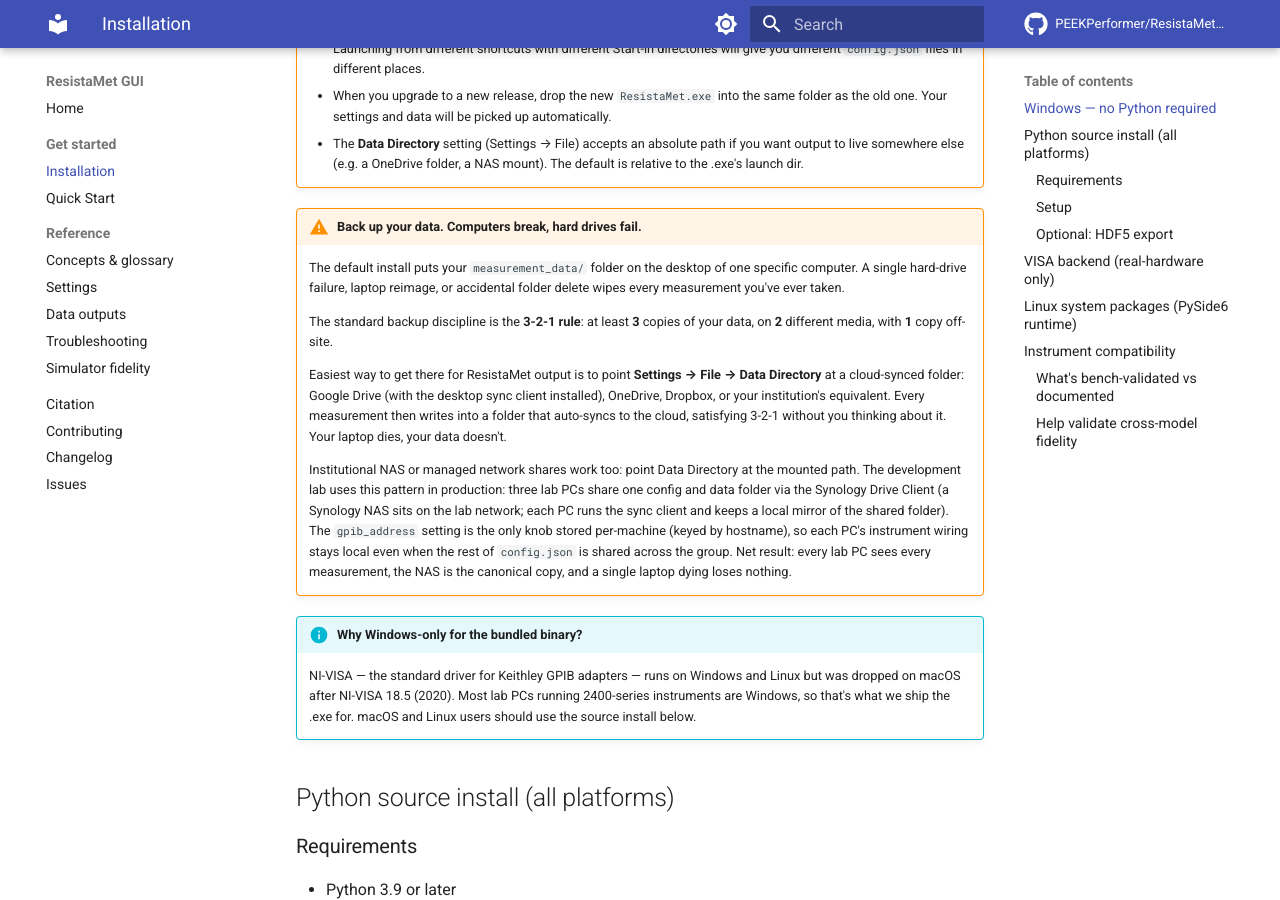
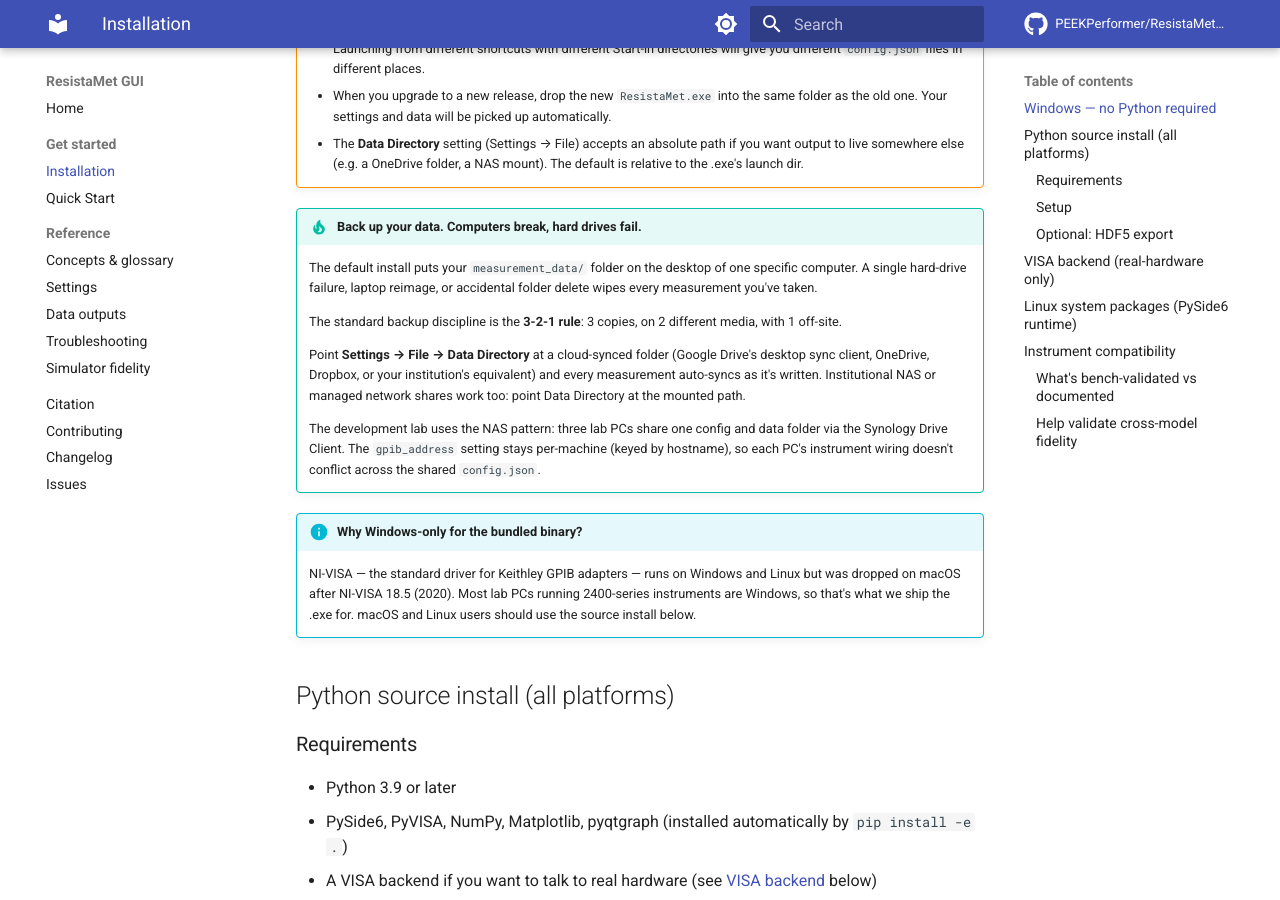
Before and after one commit to PEEKPerformer/ResistaMet-GUI, an MkDocs documentation site: the page built from docs/installation.md, in a window 1280 px wide and 900 px high, scrolled down 957 px. Built offline with MkDocs 1.6.1 and Material for MkDocs 9.7.7, drawn with Linux system fonts in a browser that asks for light colours; comment, search, counter and statistics services are not loaded.

Commit message:
docs(installation): demote backup block to !!! tip, trim Synology prose
Two consecutive !!! warning admonitions made both feel less important.
The backup block is advice, not a fault condition, so !!! tip is the
right register and renders green to break the visual stack. Synology
paragraph cut from 4 sentences to 2 (dropped the over-selling
"net result" line and the NAS-network-topology explainer).

```diff
--- a/docs/installation.md
+++ b/docs/installation.md
@@ -30,14 +30,14 @@ The `.exe` is built by GitHub Actions on every tag push (see [`build.yml`](https
     - When you upgrade to a new release, drop the new `ResistaMet.exe` into the same folder as the old one. Your settings and data will be picked up automatically.
     - The **Data Directory** setting (Settings → File) accepts an absolute path if you want output to live somewhere else (e.g. a OneDrive folder, a NAS mount). The default is relative to the .exe's launch dir.
 
-!!! warning "Back up your data. Computers break, hard drives fail."
-    The default install puts your `measurement_data/` folder on the desktop of one specific computer. A single hard-drive failure, laptop reimage, or accidental folder delete wipes every measurement you've ever taken.
+!!! tip "Back up your data. Computers break, hard drives fail."
+    The default install puts your `measurement_data/` folder on the desktop of one specific computer. A single hard-drive failure, laptop reimage, or accidental folder delete wipes every measurement you've taken.
 
-    The standard backup discipline is the **3-2-1 rule**: at least **3** copies of your data, on **2** different media, with **1** copy off-site.
+    The standard backup discipline is the **3-2-1 rule**: 3 copies, on 2 different media, with 1 off-site.
 
-    Easiest way to get there for ResistaMet output is to point **Settings → File → Data Directory** at a cloud-synced folder: Google Drive (with the desktop sync client installed), OneDrive, Dropbox, or your institution's equivalent. Every measurement then writes into a folder that auto-syncs to the cloud, satisfying 3-2-1 without you thinking about it. Your laptop dies, your data doesn't.
+    Point **Settings → File → Data Directory** at a cloud-synced folder (Google Drive's desktop sync client, OneDrive, Dropbox, or your institution's equivalent) and every measurement auto-syncs as it's written. Institutional NAS or managed network shares work too: point Data Directory at the mounted path.
 
-    Institutional NAS or managed network shares work too: point Data Directory at the mounted path. The development lab uses this pattern in production: three lab PCs share one config and data folder via the Synology Drive Client (a Synology NAS sits on the lab network; each PC runs the sync client and keeps a local mirror of the shared folder). The `gpib_address` setting is the only knob stored per-machine (keyed by hostname), so each PC's instrument wiring stays local even when the rest of `config.json` is shared across the group. Net result: every lab PC sees every measurement, the NAS is the canonical copy, and a single laptop dying loses nothing.
+    The development lab uses the NAS pattern: three lab PCs share one config and data folder via the Synology Drive Client. The `gpib_address` setting stays per-machine (keyed by hostname), so each PC's instrument wiring doesn't conflict across the shared `config.json`.
 
 !!! info "Why Windows-only for the bundled binary?"
     NI-VISA — the standard driver for Keithley GPIB adapters — runs on Windows and Linux but was dropped on macOS after NI-VISA 18.5 (2020). Most lab PCs running 2400-series instruments are Windows, so that's what we ship the .exe for. macOS and Linux users should use the source install below.
```
